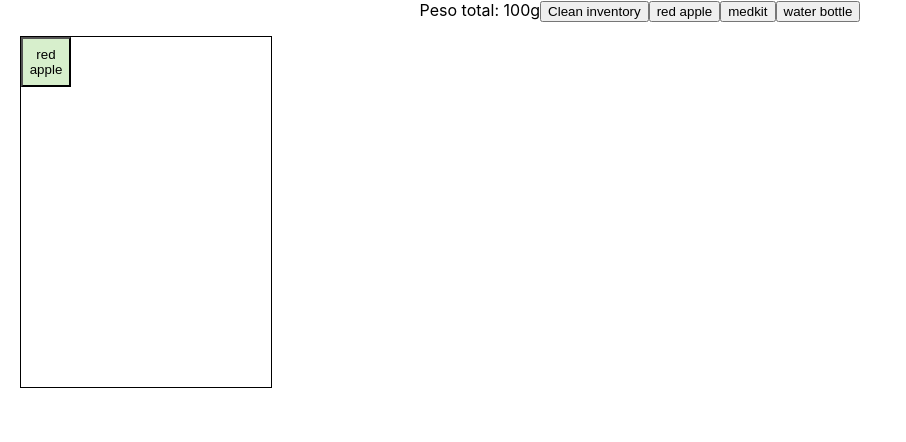
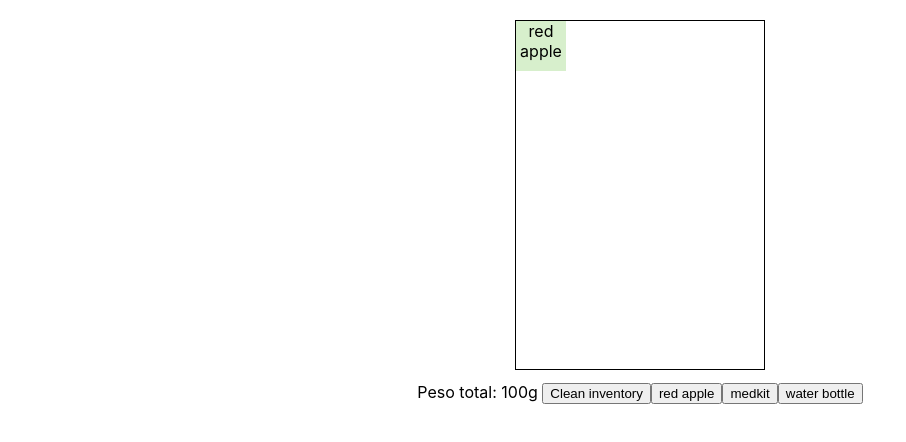
Before and after one commit to brenno-calado/inventory, a React (Create React App) app: page / in a window 1280 px wide. Shown: the top 442 px of the page, without its empty margins (0-906 px from the left). Built offline with nearby package versions, Linux system fonts and the light colour scheme.

Commit message:
feat: update inventory logic

```diff
--- a/package.json
+++ b/package.json
@@ -21,6 +21,8 @@
   },
   "eslintConfig": {
     "extends": [
+      "eslint:recommended",
+      "plugin:react/recommended",
       "react-app",
       "react-app/jest"
     ]
@@ -39,6 +41,7 @@
   },
   "devDependencies": {
     "eslint": "^7.26.0",
+    "eslint-plugin-react": "^7.24.0",
     "stylelint": "^13.13.1"
   }
 }
--- a/src/App.css
+++ b/src/App.css
@@ -11,24 +11,17 @@
 }
 
 .inventory {
-  position: absolute;
+  border: 1px solid;
+  box-sizing: border-box;
+  left: 20px;
+  margin: 1em auto;
+  position: sticky;
   top: 20px;
-  left: 20px;
-  border: 1px solid;
-  margin: 1em auto;
-  display: inline-block;
-  justify-content: flex-start;
-  line-height: 0;
-  flex-wrap: wrap;
-  clear: both;
-  flex-shrink: 0;
-  flex-grow: 0;
   width: 250px;
 }
 
 .item {
-  display:inline-table;
-  float: left;
-  position: relative;
   background-color: #bfe6ad9d;
+  box-sizing: border-box;
+  position: absolute;
 }
--- a/src/components/Inventory.jsx
+++ b/src/components/Inventory.jsx
@@ -1,29 +1,122 @@
-import React, { useContext } from 'react';
+import React, { useContext, useEffect, useState } from 'react';
 import InventoryContext from '../context/InventoryContext';
 
 const Inventory = (inventorySize) => {
   const { inventoryItems, setInventoryItems } = useContext(InventoryContext);
 
+  const [inventoryRect, setInventoryRect] = useState({});
+
+  let positions = []
+
+  useEffect(() => {
+    setInventoryRect(document.querySelector('.inventory').getBoundingClientRect());
+  }, [])
+
+  const cellSize = 50;
+
+  const renderCells = () => {
+
+  }
+
+  const doItemsCollide = (item1, item2) => {
+    return !(
+      item1.right <= item2.left ||
+      item1.left >= item2.right ||
+      item1.bottom <= item2.top ||
+      item1.top >= item2.bottom
+      )
+  }
+
+  const enoughWidthSpace = (position) => {
+    console.log("inventory Rect Right ", inventoryRect.width);
+    return inventoryRect.width >= position.right
+  }
+  const enoughHeightSpace = (position) => {
+    return inventoryRect.height >= position.top + position.bottom
+  }
+
+  const evaluatePosition = ({ item, index: itemIndex }) => {
+    let position = {
+      left: 0,
+      top: 0,
+      right: item.size.width * cellSize,
+      bottom: item.size.height * cellSize
+    }
+    let index = 0
+    console.log("itemIndex => ", itemIndex);
+    if (itemIndex === 0) return position
+    console.log("positions => ", positions);
+    while (index < itemIndex) {
+      console.log("item at => ", position);
+      console.log("index at => ", positions[index]);
+      if (doItemsCollide(positions[index], position)) {
+        console.log("COLLISION!");
+        // sweep to the left
+        position.left = positions[index].right
+        position.right = position.left + item.size.width * cellSize
+        console.log("POSITION => ", position);
+        // see if its width fits
+        if (!enoughWidthSpace(position)) {
+
+          console.log("not enough width space");
+          // if it doesn't, get back to the leftmost position
+          position.left = 0
+          position.right = item.size.width * cellSize
+          // restart index
+          index = -1
+          // sweep one cell height
+          position.top += cellSize
+          position.bottom += cellSize
+
+          // see if its height fits
+          if (!enoughHeightSpace(position)) {
+
+            console.log("not enough height space");
+            // if it doesn't then the item doesn't fit
+            return index = itemIndex
+          }
+        }
+      }
+      index += 1
+    }
+
+    return position
+  }
+
   const renderItems = () => {
     return (
     inventoryItems.map((item, index) => {
-      // const lastItem = index > 0 ? document.getElementById(`item-${index - 1}`).offsetLeft : null;
-      // console.log(lastItem);
+      // validate if is the first item in the inventory. If so
+      // if it does, set initial position to 0
+      // else, start evaluate position
+      let position = evaluatePosition({ item, index })
+      positions.push(position)
+      console.log("positions ", positions);
+      // after choosing the position, validate if the width fits
+
+      // if the width fits, validate if the height fits
+      // if it doesn't, validate if it can move lower
+
+      // if it can't then there's no space left
+
       return (
-      <button
+      <div
         type="button"
         key={ index }
         className="item"
         id={`item-${index}`}
+        draggable
         style={
           {
-            width:`${item.size[0] * 50}px`,
-            height: `${item.size[1] * 50}px`,
+            left: position.left,
+            height: `${item.size.height * cellSize}px`,
+            top: position.top,
+            width:`${item.size.width * cellSize}px`,
           }
         }
       >
         {item.name}
-      </button>
+      </div>
       )
     }
     )
@@ -36,10 +129,16 @@ const Inventory = (inventorySize) => {
 
   return (
     <>
-      <div className="inventory" style={{width: `${inventorySize[0] * 50}px`, height: `${inventorySize[1] * 50}px`}}>
+      <div
+        className="inventory"
+        style={{
+          width: `${inventorySize.width * cellSize}px`,
+          height: `${inventorySize.height * cellSize}px`
+        }}>
+        { renderCells() }
         { renderItems() }
       </div>
-      { `Peso total: ${inventoryWeight()}g` }
+      { `Peso total: ${inventoryWeight()}g ` }
       <button type="button" onClick={() => setInventoryItems([])}>Clean inventory</button>
     </>
   )
--- a/src/context/Provider.jsx
+++ b/src/context/Provider.jsx
@@ -5,11 +5,14 @@ import items from '../data/items';
 
 function Provider({ children }) {
   const [hour, setHour] = useState(12);
-  const [inventorySize, setInventorySize] = useState([5,7]);
+  const [inventorySize, setInventorySize] = useState({ width: 5, height: 7 });
   const [inventoryItems, setInventoryItems] = useState([{
-    amount: 0,
+    amount: 1,
     name: 'red apple',
-    size: [1,1],
+    size: {
+      width: 1,
+      height: 1,
+    },
     weight: 100,
     validHours: 72,
   }]);
--- a/src/data/items.js
+++ b/src/data/items.js
@@ -2,21 +2,30 @@ const items = [
   {
     amount: 0,
     name: 'red apple',
-    size: [1,1],
+    size: {
+      width: 1,
+      height: 1,
+    },
     validHours: 72,
     weight: 100,
   },
   {
     amount: 0,
     name: 'medkit',
-    size: [2, 1],
+    size: {
+      width: 2,
+      height: 1,
+    },
     validHours: undefined,
     weight: 1000,
   },
   {
     amount: 0,
     name: 'water bottle',
-    size: [1, 2],
+    size: {
+      width: 1,
+      height: 2,
+    },
     validHours: undefined,
     weight: 1000,
   },
```
Also changed, not shown: .eslintrc.json, 1 other file (tests, documents, lock files or other folders).
